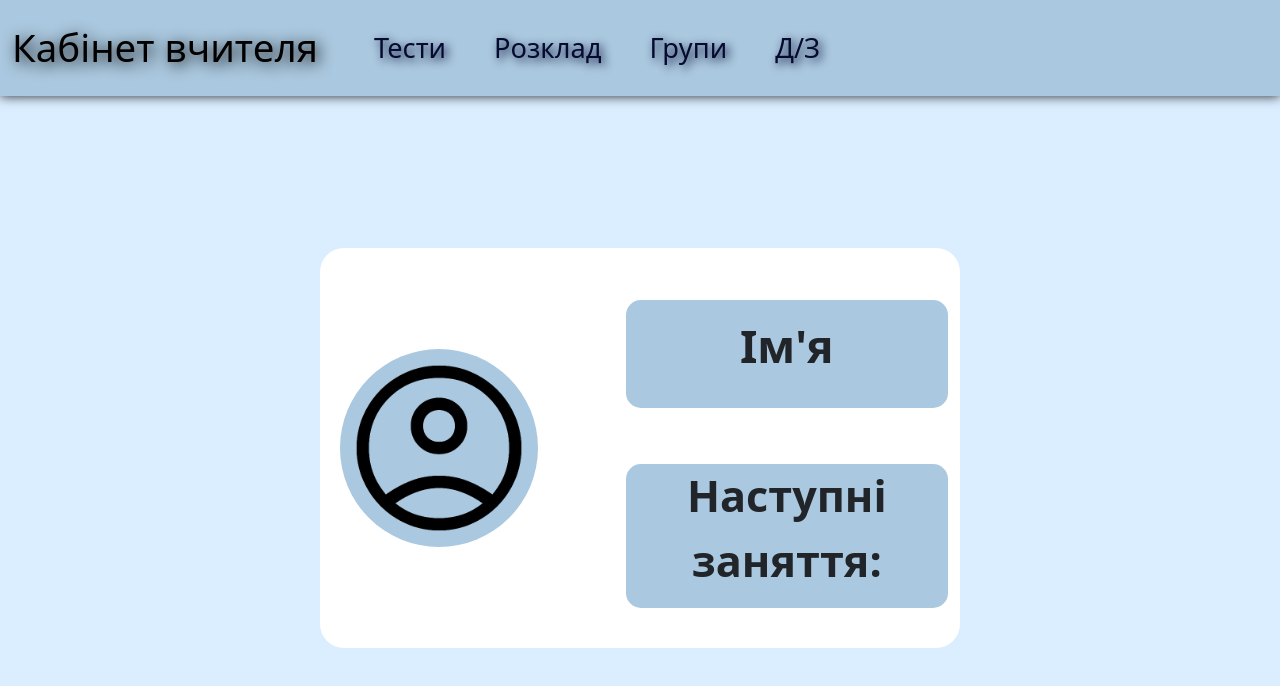
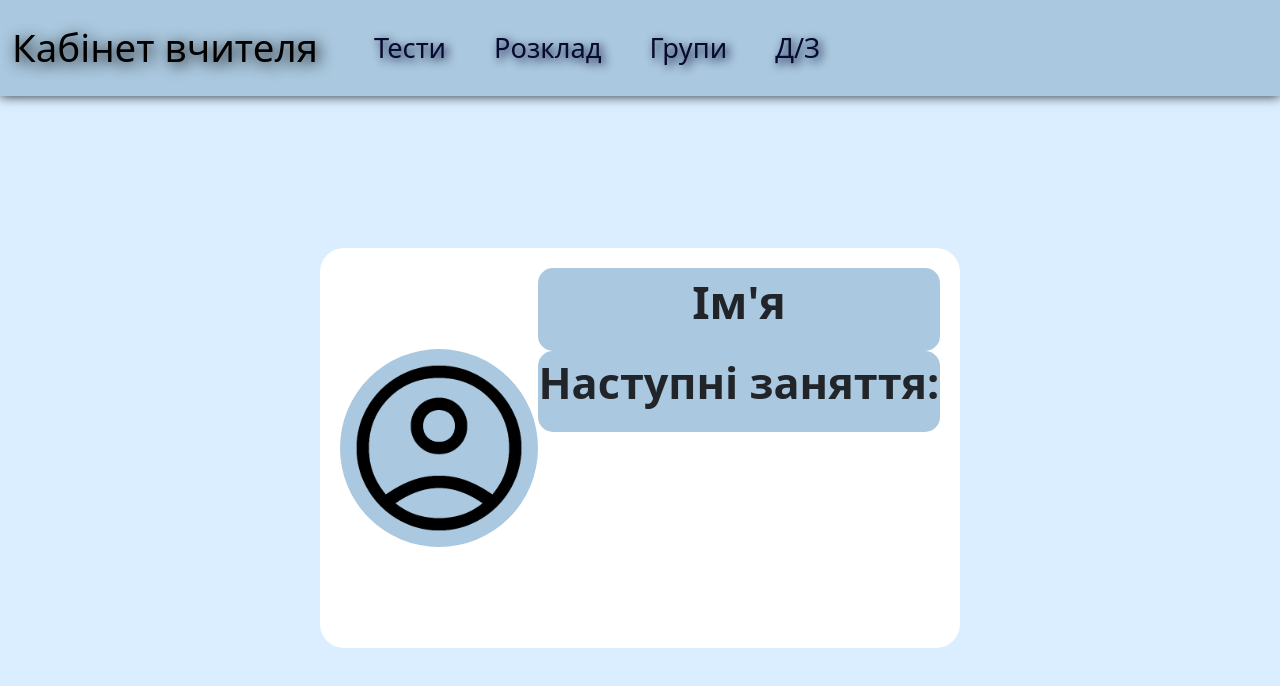
Before and after one commit to Drewwulf/schoolWeb, a plain HTML site: page teacherpage/teacherpage.html in a window 1280 px wide. Drawn offline with nearby package versions, Linux system fonts and the light colour scheme.

Commit message:
popravkacartku

```diff
--- a/teacherpage/teacherpage.css
+++ b/teacherpage/teacherpage.css
@@ -34,6 +34,7 @@ body{
     display: flex;
     align-items: center;
     padding: 20px;
+    justify-content: space-around;
 }
 
 main{
@@ -48,30 +49,20 @@ main{
 
 .nameDiv{
     background-color: #aac8df;
-    height: 30%;
-    width: 80%;
-    margin:10px auto;
-    margin-top: 4vh!important;
     text-align: center;
     align-content: center;
     font-size: 2.8rem;
     border-radius: 15px;
     font-weight: 600;
-    margin-left: 11vh;
 }
 
 .lessonDiv{
     background-color: #aac8df;
-    width: 80%;
     text-align: center;
     align-content: center;
     font-size: 2.7rem;
-    height: 40%;
-    margin-top: 7vh!important;
-    margin:10px auto;
     border-radius: 15px;
     font-weight: 600;
-    margin-left: 11vh;
 }
 
 .photoDiv{
```
